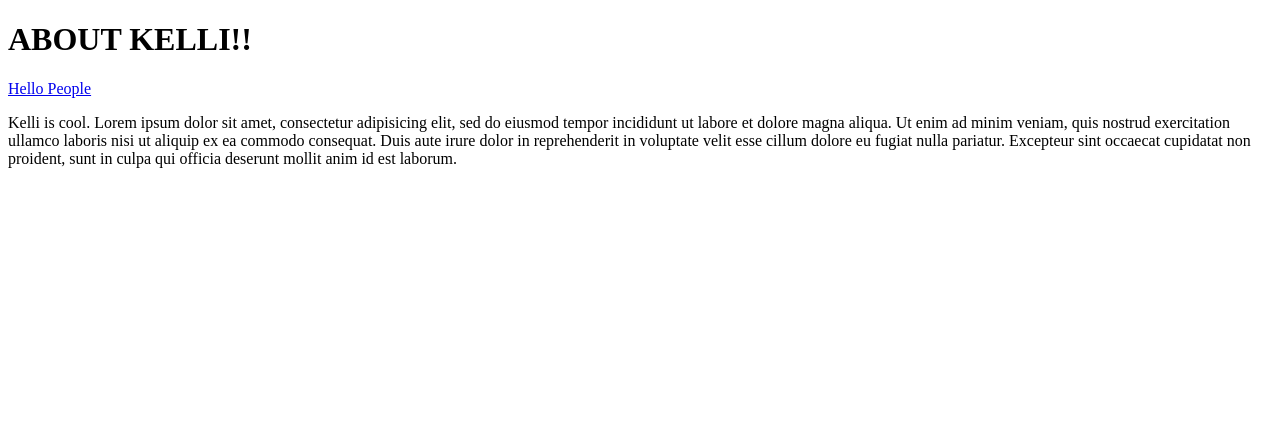
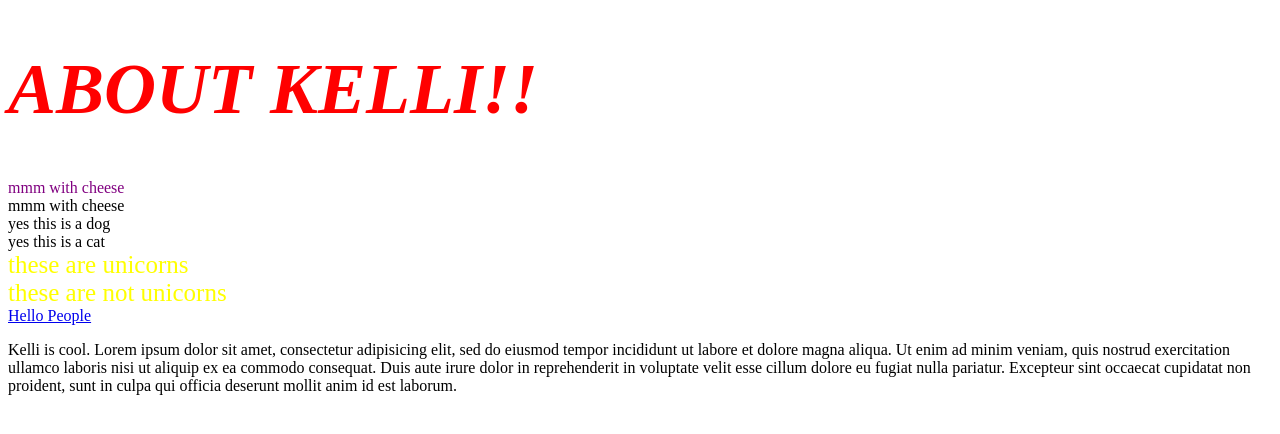
Before and after one commit to kelliwarren/html1, a plain HTML site: page about.html in a window 1280 px wide. Drawn offline with Linux system fonts and the light colour scheme.

Commit message:
Made divs

```diff
--- a/about.html
+++ b/about.html
@@ -2,11 +2,60 @@
 <html>
 	<head>
 		<title>About Kelli</title>
+		<style>
+			h1{
+				color: red;
+				font-style: italic;
+				font-size: 72px;
+
+			}
+
+			#burger{
+				color: purple;
+			}
+			#taco {
+				color: green;
+			}
+
+			#Dogs{
+				color: tomato;
+				font-size: 50px;
+			}
+			#Cats{
+				color: blue;
+				font-size: 5 px;
+			}
+
+			.animals{
+				color: yellow;
+				font-size: 25px;
+			}
+		</style>
 	</head>
 
 	<body>
 		<h1> ABOUT KELLI!! </h1>
-		<a href=file:///Users/kelliwarren/Desktop/projects/html1/index.html> Hello People </a>
+		<div id="burger">
+			mmm with cheese
+		</div>
+		<div id="Taco">
+		 	mmm with cheese
+		</div>
+
+		<div id="Dog">
+			yes this is a dog
+		</div>
+
+		<div id="Cat">
+			yes this is a cat
+		</div>
+		<div class="animals">
+			these are unicorns
+		</div>
+		<div class="animals">
+			these are not unicorns
+		</div>
+		<a href=index.html> Hello People </a>
 		<p> Kelli is cool. Lorem ipsum dolor sit amet, consectetur adipisicing elit, sed do eiusmod
 		tempor incididunt ut labore et dolore magna aliqua. Ut enim ad minim veniam,
 		quis nostrud exercitation ullamco laboris nisi ut aliquip ex ea commodo
```
